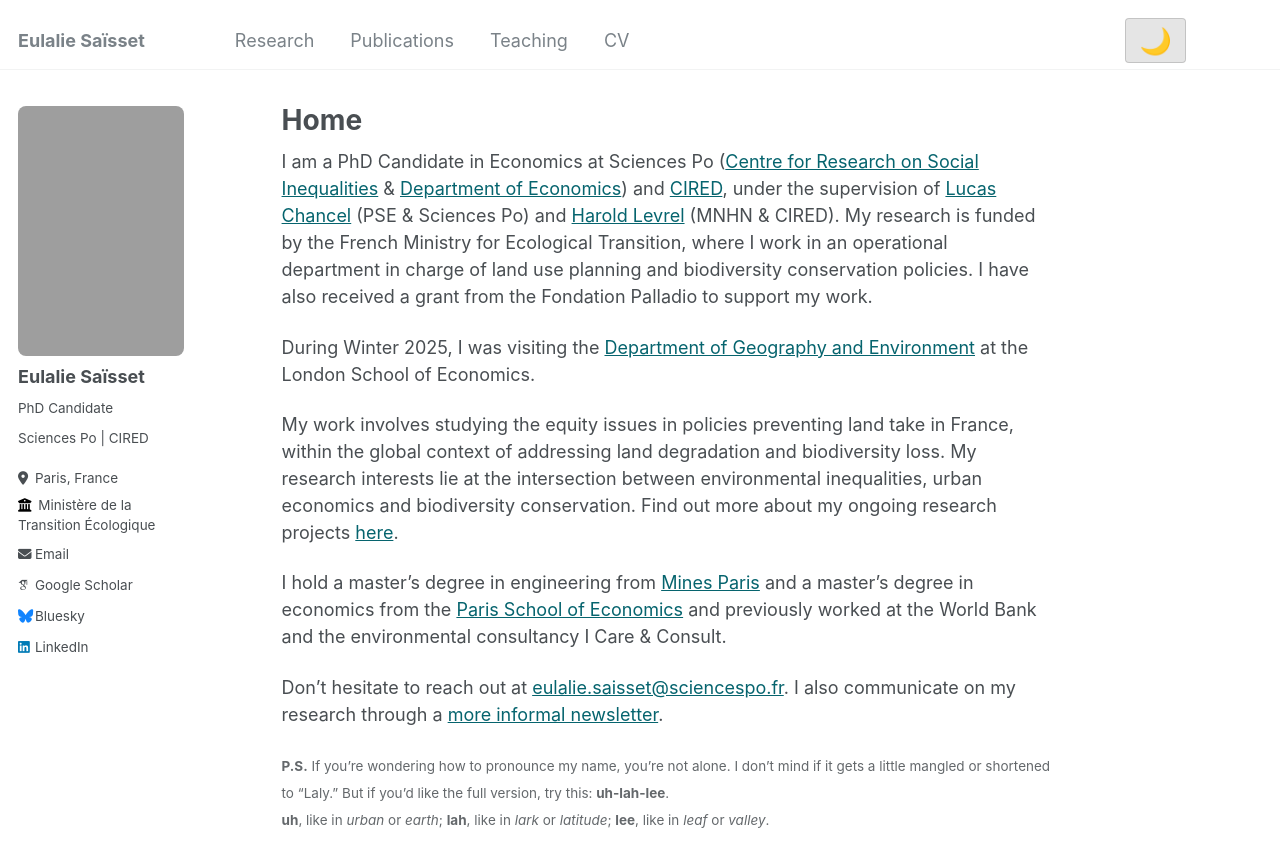
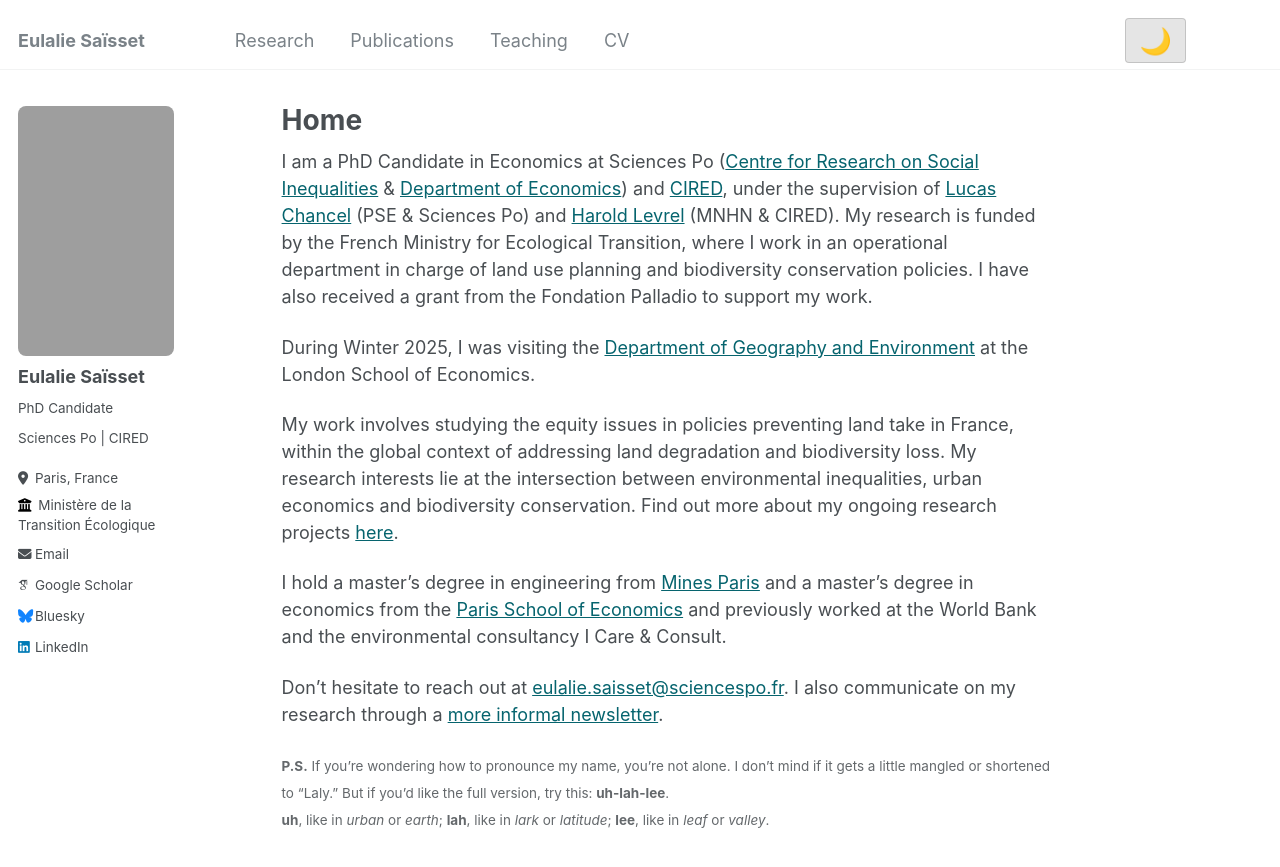
Before and after one commit to eulaliesaisset/eulaliesaisset.github.io, a Jekyll site: the page built from _pages/about.md, in a window 1280 px wide and 1045 px high. Shown: the top 867 px of the window. Built offline with Jekyll 4.4.1, drawn with Linux system fonts in a browser that asks for light colours; some web fonts are replaced.

Commit message:
Update _sidebar.scss change image size

```diff
--- a/_sass/_sidebar.scss
+++ b/_sass/_sidebar.scss
@@ -103,7 +103,7 @@
 // New version with rectangle picture
 .author__avatar {
   display: block; // Ensures the image behaves as a block element
-  width: 85%; // Slightly smaller than the sidebar width
+  width: 80%; // Slightly smaller than the sidebar width
   margin-left: 0; // Aligns the image to the left
   margin-right: auto; // Optional: centers the right margin if needed
 
```
